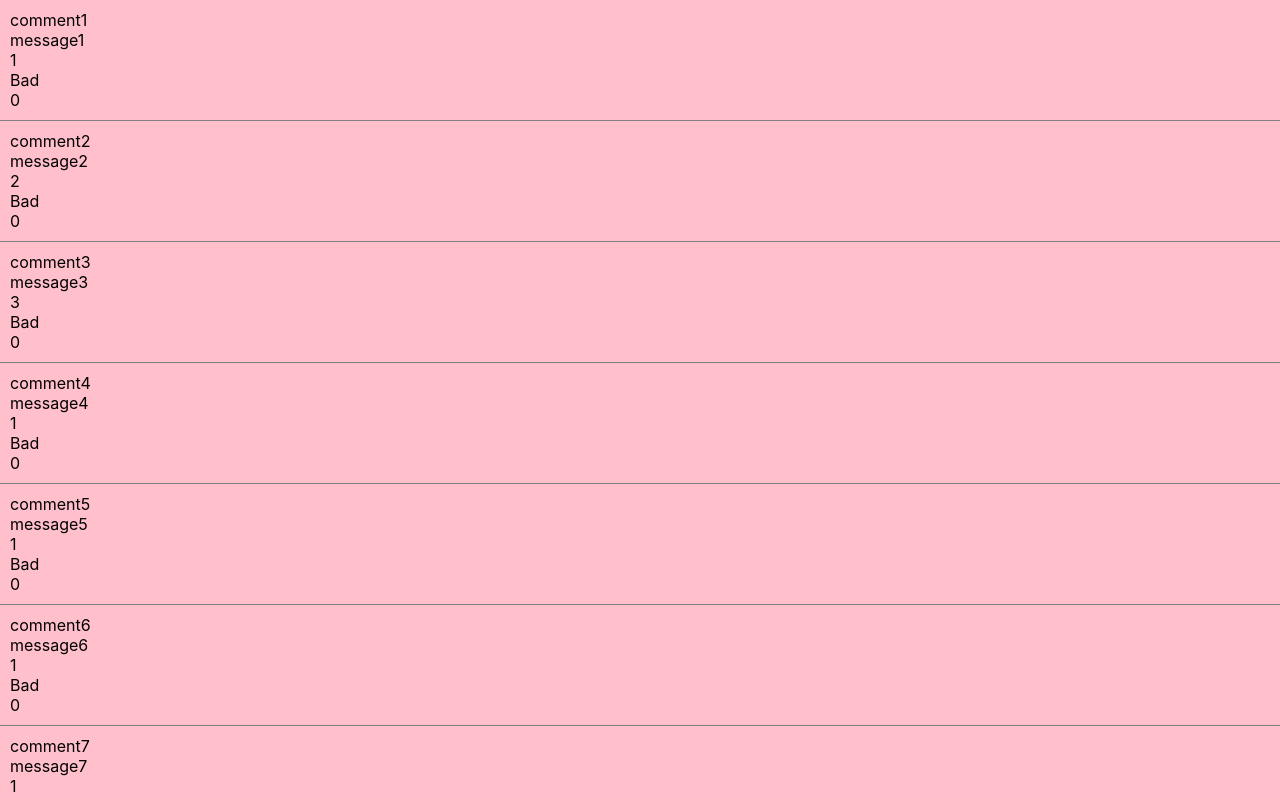
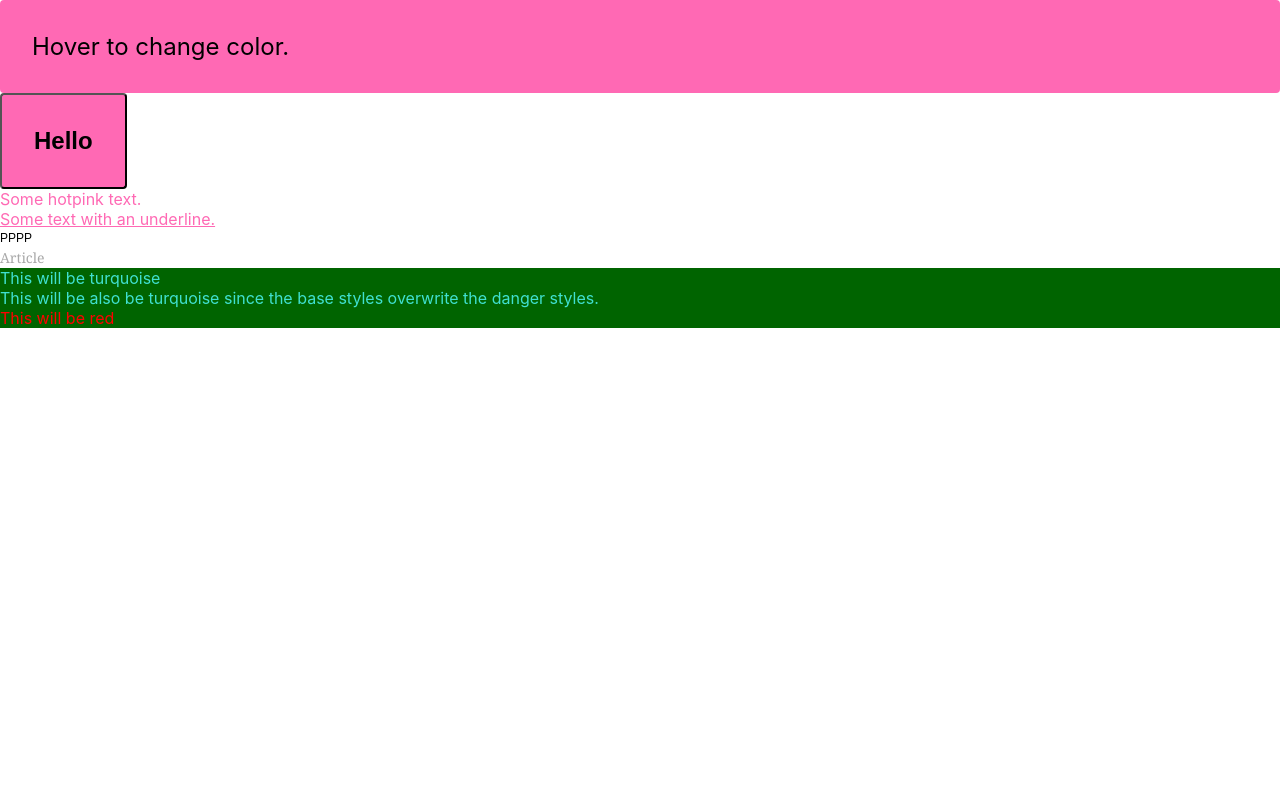
Before and after one commit to hykimyong/cra, a React (Create React App) app: page / in a window 1280 px wide. Shown: the top 798 px of the page. Built offline with nearby package versions, Linux system fonts and the light colour scheme; the HTML template or start-up script is replaced by a standard one.

Commit message:
Emotion.js
/** @jsxImportSource @emotion/react */ 선언해서 쓴다.
Object Styles: css={{fontSize:12}}->카멜케이스로 쓰면된다

```diff
--- a/package.json
+++ b/package.json
@@ -3,6 +3,9 @@
   "version": "0.1.0",
   "private": true,
   "dependencies": {
+    "@emotion/css": "^11.10.6",
+    "@emotion/react": "^11.10.6",
+    "@emotion/styled": "^11.10.6",
     "@testing-library/jest-dom": "^5.16.5",
     "@testing-library/react": "^13.4.0",
     "@testing-library/user-event": "^13.5.0",
@@ -34,5 +37,8 @@
       "last 1 firefox version",
       "last 1 safari version"
     ]
+  },
+  "devDependencies": {
+    "@emotion/babel-plugin": "^11.10.6"
   }
 }
--- a/src/App.js
+++ b/src/App.js
@@ -6,7 +6,8 @@
 // import UncontrolledComponent from './components/2-10.Form/UncontrolledComponent';
 // import State from './components/3-3.Hooks/State';
 // import Reducer from './components/3-3.Hooks/Reducer';
-import Memo from './components/3-8.Memoization/Memo';
+// import Memo from './components/3-8.Memoization/Memo';
+import EmotionExample from './components/EmotionExample/EmotionExample';
 // import List from './components/2-9.List/List';
 // import Event from './components/2-7.Event/Event';
 // import Condition from './components/2-8.ConditionalRendering/Condition';
@@ -19,7 +20,7 @@
 function App() {
   return (
     <>
-    <Memo/>
+    <EmotionExample/>
     </>
   );
 }
--- /dev/null
+++ b/src/components/EmotionExample/EmotionExample.jsx
@@ -0,0 +1,103 @@
+/** @jsxImportSource @emotion/react */
+import { css } from '@emotion/react'
+
+import styled from '@emotion/styled'
+
+const Button = styled.button`
+  padding: 32px;
+  background-color: hotpink;
+  font-size: 24px;
+  border-radius: 4px;
+  color: black;
+  font-weight: bold;
+  &:hover {
+    color: white;
+  }
+`
+
+
+const color = 'white'
+
+const style = css`
+  color: hotpink;
+`
+
+const SomeComponent = ({ children }) => (
+  <div css={style}>
+    Some hotpink text.
+    {children}
+  </div>
+)
+
+const anotherStyle = css({
+  textDecoration: 'underline'
+})
+
+const AnotherComponent = () => (
+  <div css={[anotherStyle, style]}>Some text with an underline.</div>
+)
+
+const P = props => (
+    <p
+      css={{
+        margin: 0,
+        fontSize: 12,
+        lineHeight: '1.5',
+        fontFamily: 'Sans-Serif',
+        color: 'black'
+      }}
+      {...props} // <- props contains the `className` prop
+    />
+  )
+
+  const ArticleText = props => (
+    <P
+      css={{
+        fontSize: 14,
+        fontFamily: 'Georgia, serif',
+        color: 'darkgray'
+      }}
+      {...props} // <- props contains the `className` prop
+    />
+  )
+  const danger = css`
+  color: red;
+`
+
+const base = css`
+  background-color: darkgreen;
+  color: turquoise;
+`
+
+export default function EmotionExample() {
+  return (
+    <>
+    <div
+    css={css`
+      padding: 32px;
+      background-color: hotpink;
+      font-size: 24px;
+      border-radius: 4px;
+      &:hover {
+        color: ${color};
+      }
+    `}
+  >
+    Hover to change color.
+  </div>
+  <Button>Hello</Button>
+  <SomeComponent/>
+  <AnotherComponent/>
+  <P>PPPP</P>
+  <ArticleText>Article</ArticleText>
+  <div>
+    <div css={base}>This will be turquoise</div>
+    <div css={[danger, base]}>
+      This will be also be turquoise since the base styles overwrite the danger
+      styles.
+    </div>
+    <div css={[base, danger]}>This will be red</div>
+  </div>
+  </>
+  )
+}
```
Also changed, not shown: 1 other file (tests, documents, lock files or other folders).
